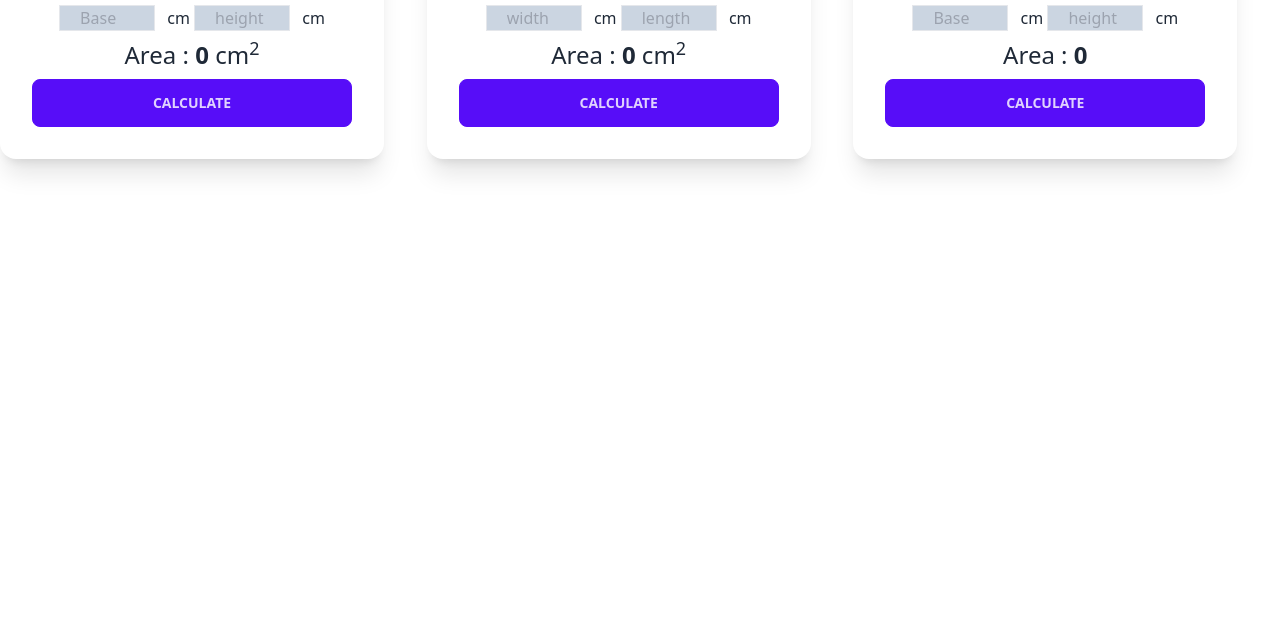
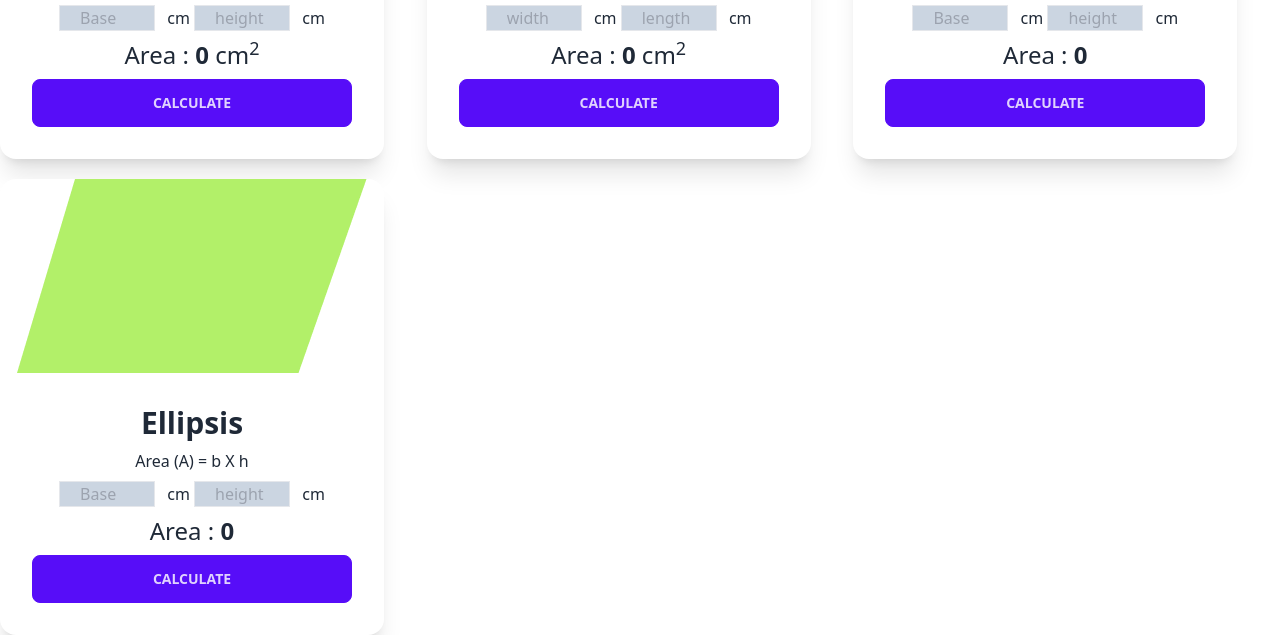
Before and after one commit to priom121/calculation, a plain HTML site: page index.html in a window 1280 px wide. Shown: the part 337-972 px from the top of the page. Before the commit the page ends 800 px from the top, so only its background shows below. Drawn offline with nearby package versions, Linux system fonts and the light colour scheme.

Commit message:
second commit

```diff
--- a/index.html
+++ b/index.html
@@ -61,7 +61,26 @@
  <input class="bg-slate-300 border w-24 px-5 text-black" type="text " id="height-Parallelogram"   placeholder="height">
  <span class="ml-2">cm</span>
   </p>
-  <p class="text-2xl" > Area :<span class="font-bold" id="triangle-area"> 0 </span></p>
+  <p class="text-2xl" > Area :<span class="font-bold" id="Parallelogram-area"> 0 </span></p>
+   <div class="card-actions justify-end">
+     <button onclick="calculateParallelogramArea()" id="" class="btn btn-primary w-full">Calculate</button>
+   </div>
+  </div>
+  </div>
+      <!--Ellipsis -card                         -->
+
+ <div class="card w-96 bg-base-100 shadow-xl mt-5">
+  <figure><img src="/images/parallelogram.png" alt="Shoes" /></figure>
+  <div class="card-body text-center">
+   <h2 class="card-title text-3xl justify-center ">Ellipsis</h2>
+   <p> Area (A) = b X h</p>
+  <p>
+ <input class="bg-slate-300 border w-24 px-5" type="text " id="base-Parallelogram" placeholder="Base">
+ <span class="ml-2">cm</span>
+ <input class="bg-slate-300 border w-24 px-5 text-black" type="text " id="height-Parallelogram"   placeholder="height">
+ <span class="ml-2">cm</span>
+  </p>
+  <p class="text-2xl" > Area :<span class="font-bold" id="Parallelogram-area"> 0 </span></p>
    <div class="card-actions justify-end">
      <button onclick="calculateParallelogramArea()" id="" class="btn btn-primary w-full">Calculate</button>
    </div>
--- a/index.js
+++ b/index.js
@@ -29,7 +29,15 @@ function calculateRectangleArea (){
 }
 
 
-// common function.....
+function calculateParallelogramArea(){
+  const baseParallelogram = InputField('base-Parallelogram')
+  const heightParallelogram=InputField ('height-Parallelogram');
+  const area = baseParallelogram * heightParallelogram;
+  setElementInnerText('Parallelogram-area',area)
+}
+
+
+// common function of rectangle , parallelogram , ellipsis.....
 
 function InputField(filedId){
   const inputValueText =document.getElementById(filedId) ;
@@ -44,5 +52,3 @@ function setElementInnerText (elementId,area){
   element.innerText = area;
 
 }
-
-// Reusable Parallelogram  function///
```
